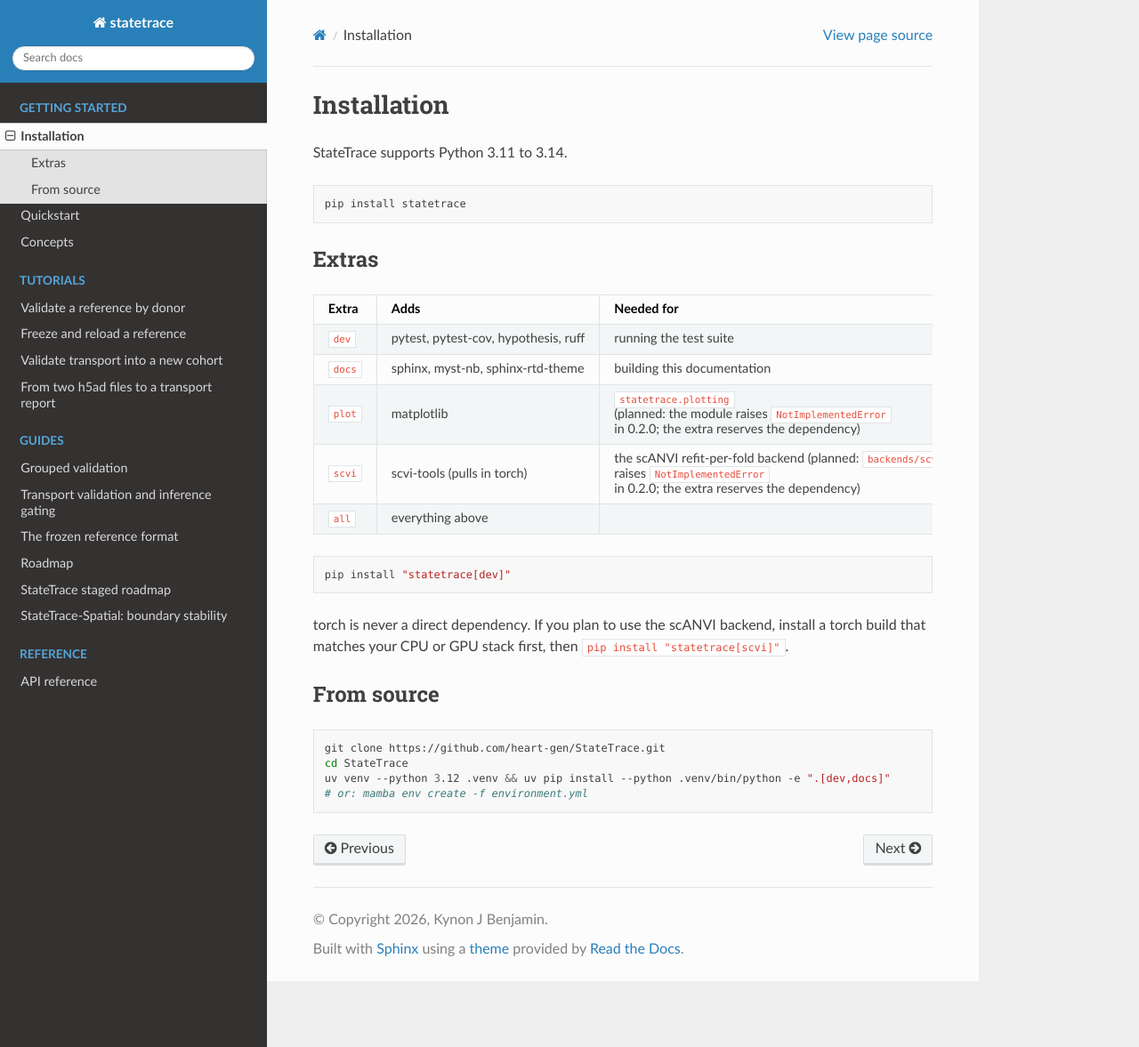
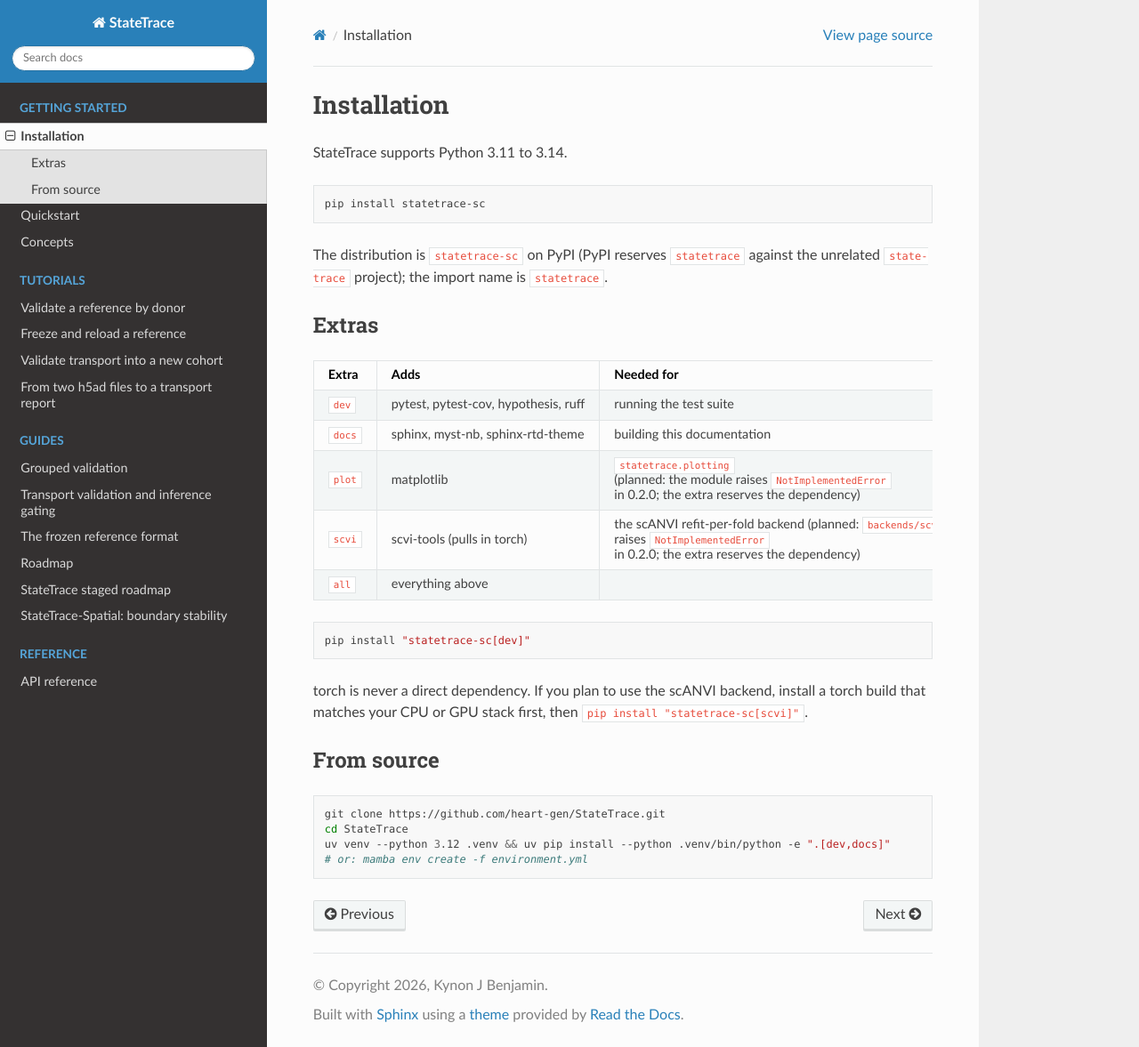
Before and after one commit to heart-gen/StateTrace, a Sphinx documentation site: the page built from docs/installation.md, in a window 1280 px wide and 1177 px high. Shown: the whole window at 89% size. Built offline with Sphinx 7.4.7 and the Read the Docs theme 3.1.0, drawn with Linux system fonts in a browser that asks for light colours.

Commit message:
Rename the PyPI distribution to statetrace-sc; the import name stays statetrace
PyPI refused to register `statetrace`: it is too similar to the unrelated `state-trace`
project (separators are ignored in the comparison). The wheel and sdist are now
`statetrace-sc`; the package, repository and documentation keep `statetrace`.

- pyproject: `name = "statetrace-sc"`, `all` extra refers to the new name;
  `[tool.poetry].packages` already maps the `statetrace` package from src.
- `statetrace.__version__` and `docs/conf.py` read the version from the
  `statetrace-sc` distribution; the docs title is "StateTrace".
- INSTALL_HINT strings in backends/scvi.py and plotting.py, and the tests that
  assert them, say `statetrace-sc[scvi]` / `statetrace-sc[plot]`.
- README badges and install line, docs/installation.md, environment.yml comment,
  release.yml trusted-publisher comment, CHANGELOG 0.2.0 Changed entry.

Checked: ruff check/format clean; `pip wheel .` produces statetrace_sc-0.2.0 with
Name: statetrace-sc and the statetrace package inside; tests/test_imports.py passes.

````diff
--- a/docs/conf.py
+++ b/docs/conf.py
@@ -12,13 +12,14 @@
     sys.path.insert(0, str(SRC))
 
 # Project metadata from pyproject (no package import needed)
-project = "statetrace"
+project = "StateTrace"
+_dist = "statetrace-sc"  # distribution name on PyPI; the import name is statetrace
 author = "Kynon J Benjamin"
 _meta: dict = {}
 try:
     with open(ROOT / "pyproject.toml", "rb") as f:
         _meta = tomllib.load(f).get("project", {})
-        project = _meta.get("name", project) or project
+        _dist = _meta.get("name", _dist) or _dist
         names = [x.get("name", "") for x in _meta.get("authors", []) if isinstance(x, dict)]
         author = ", ".join(n for n in names if n) or author
 except Exception:  # pragma: no cover
@@ -29,7 +30,7 @@
     from importlib.metadata import PackageNotFoundError, version
 
     try:
-        return version(project)
+        return version(_dist)
     except PackageNotFoundError:
         return _meta.get("version", "0.0.0")
 
--- a/docs/installation.md
+++ b/docs/installation.md
@@ -3,8 +3,11 @@
 StateTrace supports Python 3.11 to 3.14.
 
 ```bash
-pip install statetrace
+pip install statetrace-sc
 ```
+
+The distribution is `statetrace-sc` on PyPI (PyPI reserves `statetrace` against the unrelated
+`state-trace` project); the import name is `statetrace`.
 
 ## Extras
 
@@ -17,11 +20,11 @@
 | `all` | everything above | |
 
 ```bash
-pip install "statetrace[dev]"
+pip install "statetrace-sc[dev]"
 ```
 
 torch is never a direct dependency. If you plan to use the scANVI backend, install a torch
-build that matches your CPU or GPU stack first, then `pip install "statetrace[scvi]"`.
+build that matches your CPU or GPU stack first, then `pip install "statetrace-sc[scvi]"`.
 
 ## From source
 
--- a/environment.yml
+++ b/environment.yml
@@ -13,5 +13,5 @@
   - matplotlib
   - pip:
       # scvi-tools (and therefore torch) is intentionally not installed here; install
-      # `statetrace[scvi]` with a torch build that matches the local CPU/GPU stack.
+      # `statetrace-sc[scvi]` with a torch build that matches the local CPU/GPU stack.
       - -e .[dev]
--- a/src/statetrace/__init__.py
+++ b/src/statetrace/__init__.py
@@ -16,7 +16,7 @@
 from typing import TYPE_CHECKING
 
 try:
-    __version__ = _v("statetrace")
+    __version__ = _v("statetrace-sc")
 except PackageNotFoundError:  # pragma: no cover
     __version__ = "0.0.0"
 
````
Also changed, not shown: CHANGELOG.md (+3 -0 lines), README.md (+6 -3 lines), pyproject.toml (+5 -2 lines), 4 other files.
